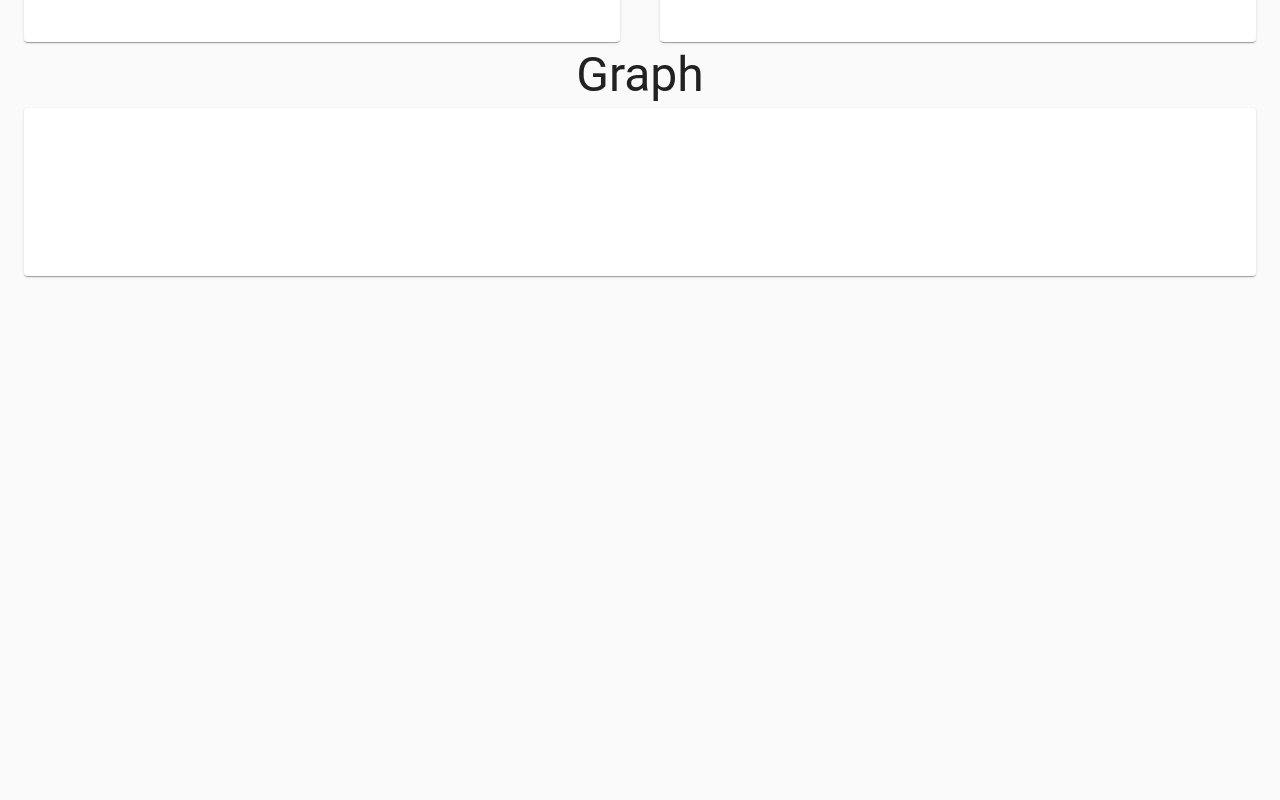
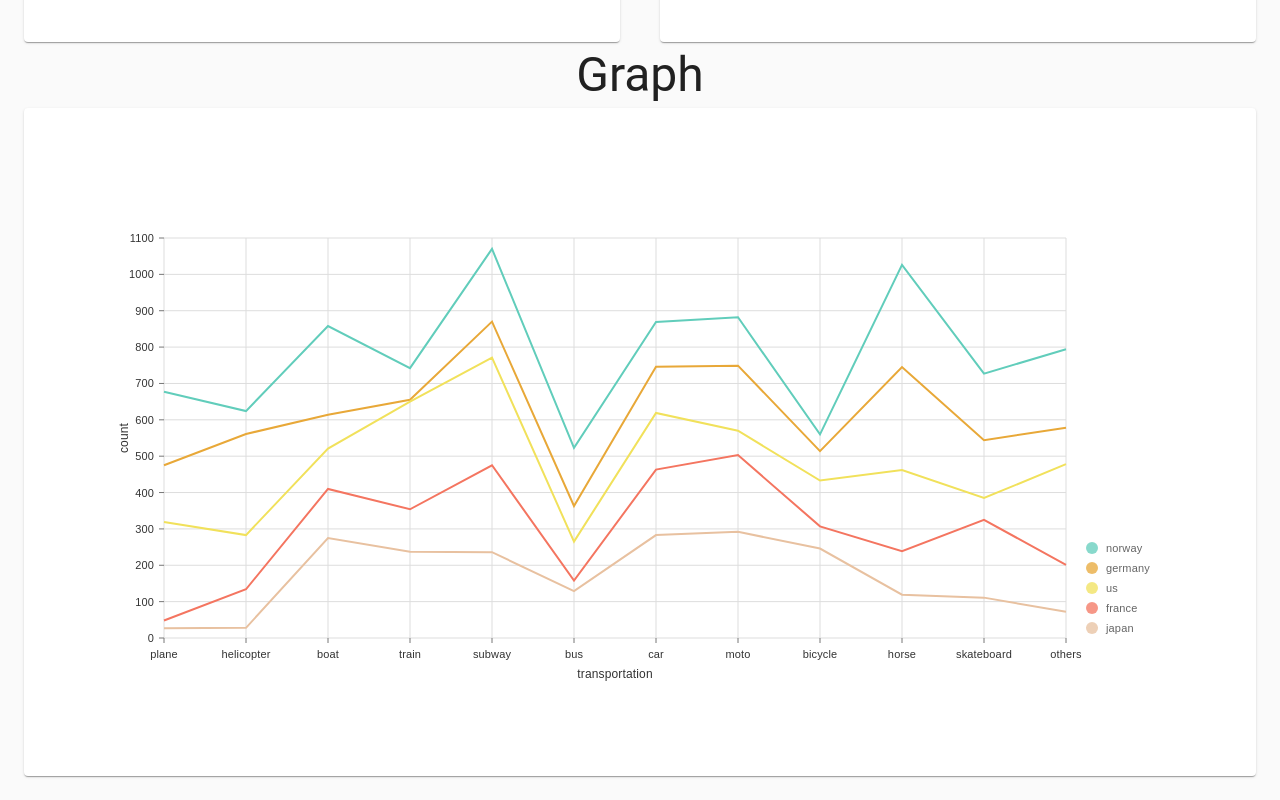
Before and after one commit to DrFacepalm/WuHan-Epidemic-Status-Checking, a React (Create React App) app in the folder front-end/: page / in a window 1280 px wide. Shown: the part 644-1444 px from the top of the page. Before the commit the page ends 944 px from the top, so only its background shows below. Built offline with nearby package versions, Linux system fonts and the light colour scheme.

Commit message:
Added Nivo Graph

```diff
--- a/front-end/src/App.js
+++ b/front-end/src/App.js
@@ -9,7 +9,7 @@ import pink from '@material-ui/core/colors/pink';
 import deepPurple from '@material-ui/core/colors/deepPurple';
 import indigo from '@material-ui/core/colors/indigo'
 import blue from '@material-ui/core/colors/blue';
-import data from './fodderdata';
+import localData from './fodderdata';
 
 import Card from '@material-ui/core/Card';
 import CardContent from '@material-ui/core/CardContent';
@@ -122,10 +122,11 @@ function OverallStatisticGrid(props) {
 
 // Graph component
 
-const MyGraph = ({data}) => {
+const MyGraph = () => {
   return (
+    <div style={{height: 500}}>
     <ResponsiveLine
-      data={data}
+      data={localData}
       margin={{ top: 50, right: 110, bottom: 50, left: 60 }}
       xScale={{ type: 'point' }}
       yScale={{ type: 'linear', min: 'auto', max: 'auto', stacked: true, reverse: false }}
@@ -184,6 +185,7 @@ const MyGraph = ({data}) => {
           }
       ]}
     />
+</div>
   )
 }
 
@@ -194,7 +196,7 @@ function GraphComponent() {
       <div className={classes.root}>
         <Card className={classes.card}>
           <CardContent>
-            {MyGraph(data)}
+            {MyGraph()}
           </CardContent>
         </Card>
       </div>
```
